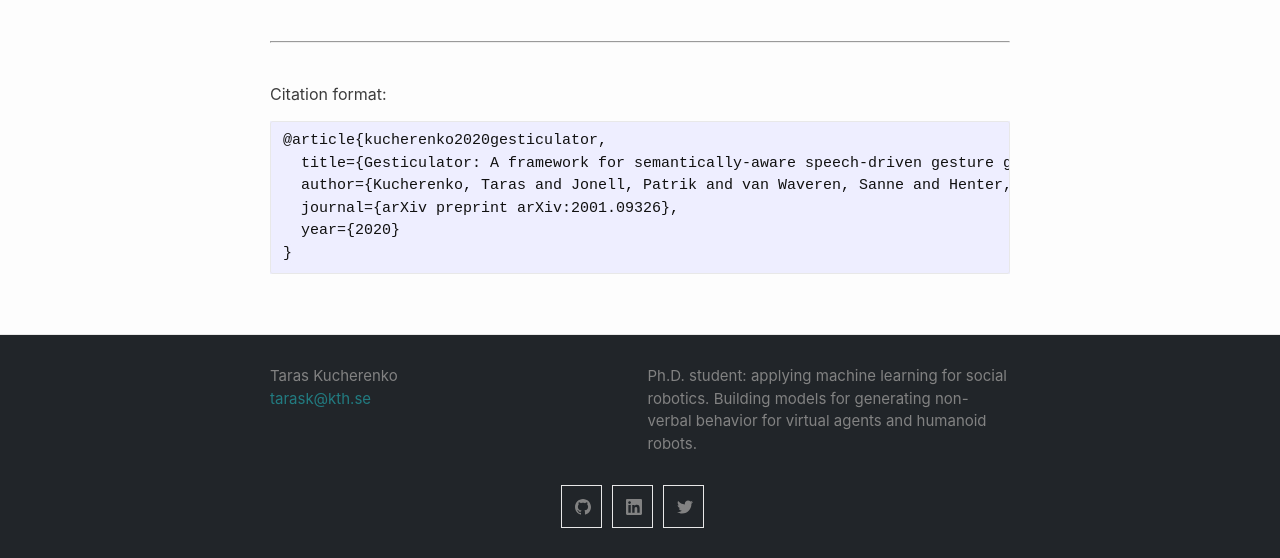
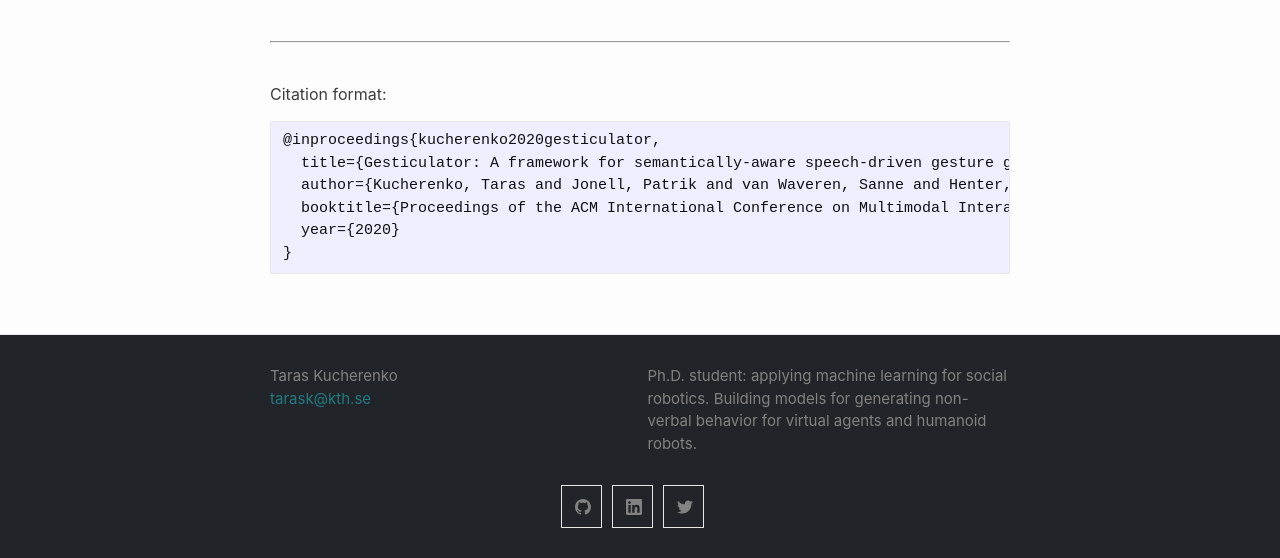
Before and after one commit to Svito-zar/Svito-zar.github.io, a Jekyll site: the page built from _posts/2020-08-03-Gesticulator.md, in a window 1280 px wide and 900 px high, scrolled down 1709 px, cut to the strip 342-900 px from the top of the window. Built offline with Jekyll 4.4.1, drawn with Linux system fonts in a browser that asks for light colours.

Commit message:
Updated Gesticulator page

````diff
--- a/_posts/2020-08-03-Gesticulator.md
+++ b/_posts/2020-08-03-Gesticulator.md
@@ -13,9 +13,9 @@
 </p>
 
 <p align="center">
- <a href="https://arxiv.org/abs/2001.09326" style="font-size: 35px; text-decoration: none">Paper   </a>
+ <a href="https://arxiv.org/abs/2001.09326" style="font-size: 30px; text-decoration: none">Paper   </a>
  <a style="font-size: 35px; text-decoration: none"> |   </a>
- <a href="https://github.com/Svito-zar/gesticulator" style="font-size: 35px; text-decoration: none">   Code</a>
+ <a href="https://github.com/Svito-zar/gesticulator" style="font-size: 30px; text-decoration: none">   Code</a>
 </p>
 
 
@@ -44,10 +44,10 @@
 
 Citation format:
 ```
-@article{kucherenko2020gesticulator,
+@inproceedings{kucherenko2020gesticulator,
   title={Gesticulator: A framework for semantically-aware speech-driven gesture generation},
   author={Kucherenko, Taras and Jonell, Patrik and van Waveren, Sanne and Henter, Gustav Eje and Alexanderson, Simon and Leite, Iolanda and Kjellstr{\"o}m, Hedvig},
-  journal={arXiv preprint arXiv:2001.09326},
+  booktitle={Proceedings of the ACM International Conference on Multimodal Interaction},
   year={2020}
 }
 ```
````
